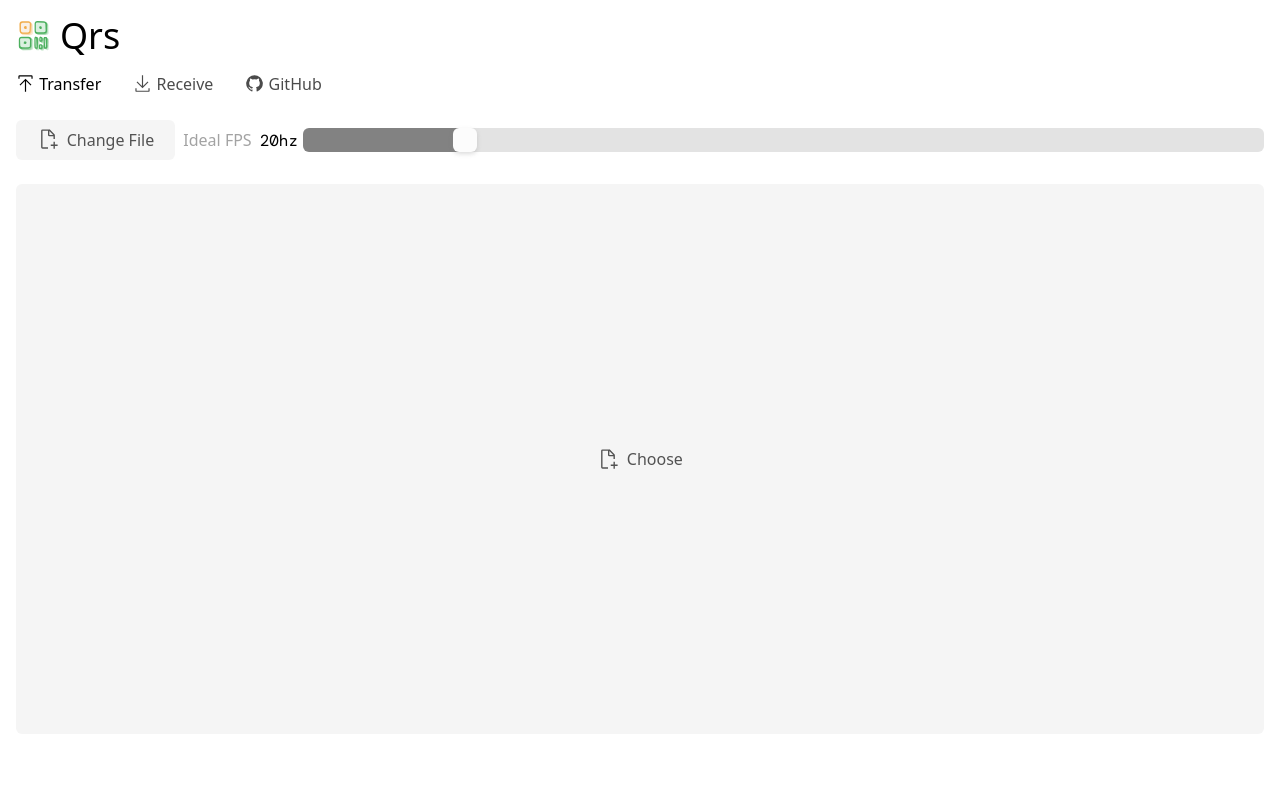
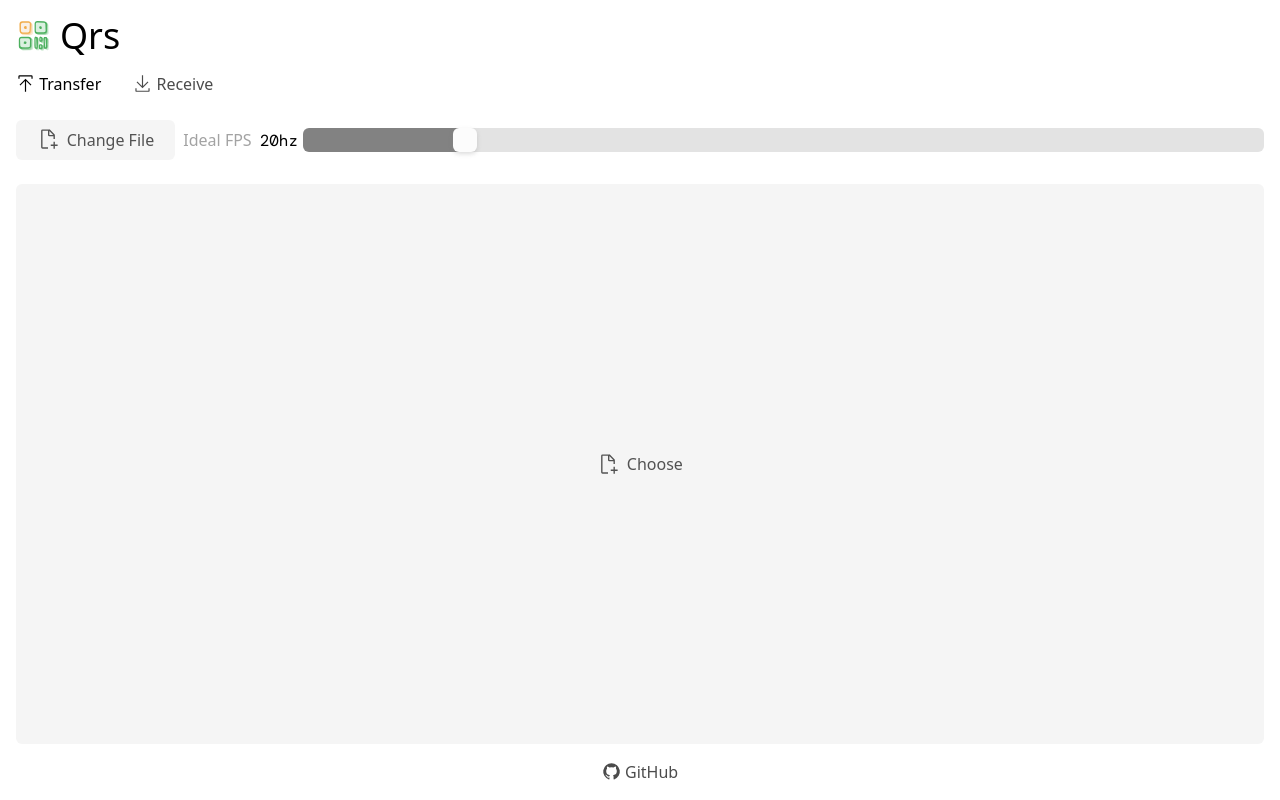
Before and after one commit to qifi-dev/qrs, a Nuxt app: page / in a window 1280 px wide. Built offline with nearby package versions, Linux system fonts and the light colour scheme; a web font is replaced by a local one.

Commit message:
style(ui): move GitHub to bottom
Signed-off-by: Neko Ayaka <neko@ayaka.moe>

```diff
--- a/app/layouts/default.vue
+++ b/app/layouts/default.vue
@@ -16,12 +16,13 @@
           <span i-carbon-download inline-block />
           Receive
         </NuxtLink>
-
-        <a href="https://github.com/qqrss/qrs" target="_blank" op70 hover="text-blue" duration-300 transition="all ease-in-out" flex="~ items-center gap-1">
-          <span i-carbon:logo-github inline-block /><span>GitHub</span>
-        </a>
       </div>
     </div>
     <slot />
+    <div flex flex-col items-center px-4 py-2>
+      <a href="https://github.com/qqrss/qrs" target="_blank" op70 hover="text-blue" duration-300 transition="all ease-in-out" flex="~ items-center gap-1">
+        <span i-carbon:logo-github inline-block /><span>GitHub</span>
+      </a>
+    </div>
   </main>
 </template>
--- a/app/pages/index.vue
+++ b/app/pages/index.vue
@@ -82,7 +82,7 @@ async function onFileChange(file?: File) {
     </div>
     <InputFile
       v-else
-      min-h="[calc(100vh-250px)]" h-full w-full
+      min-h="[calc(100vh-290px)] sm:[calc(100vh-240px)]" h-full w-full
       text="neutral-600 dark:neutral-400"
       @file="onFileChange"
     />
--- a/app/pages/scan.vue
+++ b/app/pages/scan.vue
@@ -5,7 +5,7 @@ const throttledFps = useDebounce(fps, 500)
 </script>
 
 <template>
-  <div px-4 pt-4 space-y-4>
+  <div px-4 pt-4 space-y-4 min-h="[calc(100vh-160px)]">
     <div w-full inline-flex flex-row items-center>
       <span min-w-40>
         <span pr-2 text-zinc-400>Ideal scans</span>
```
